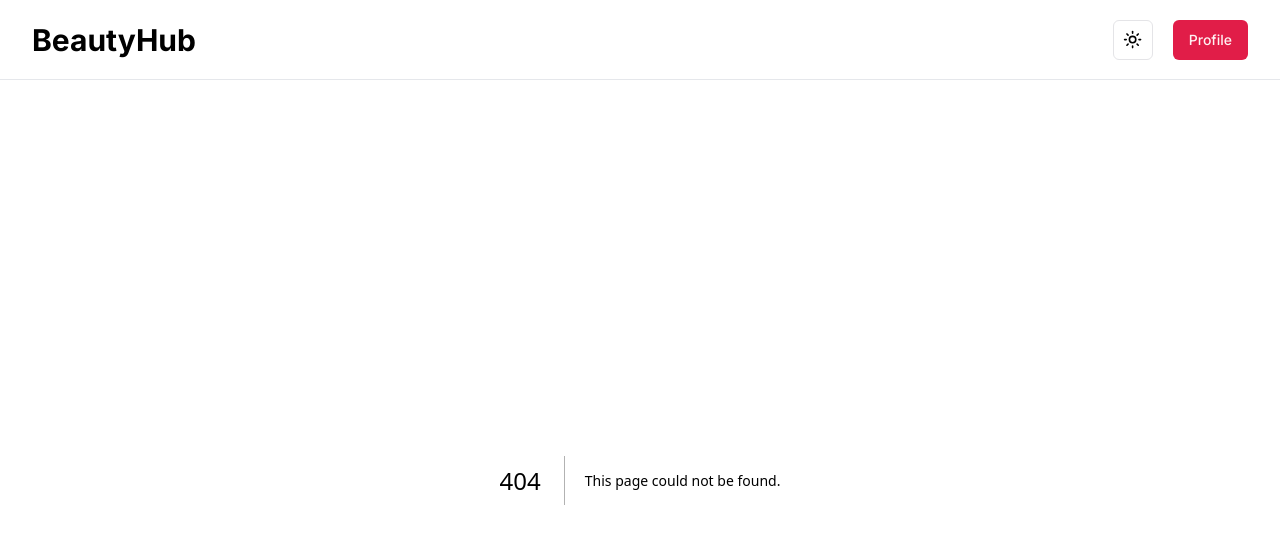
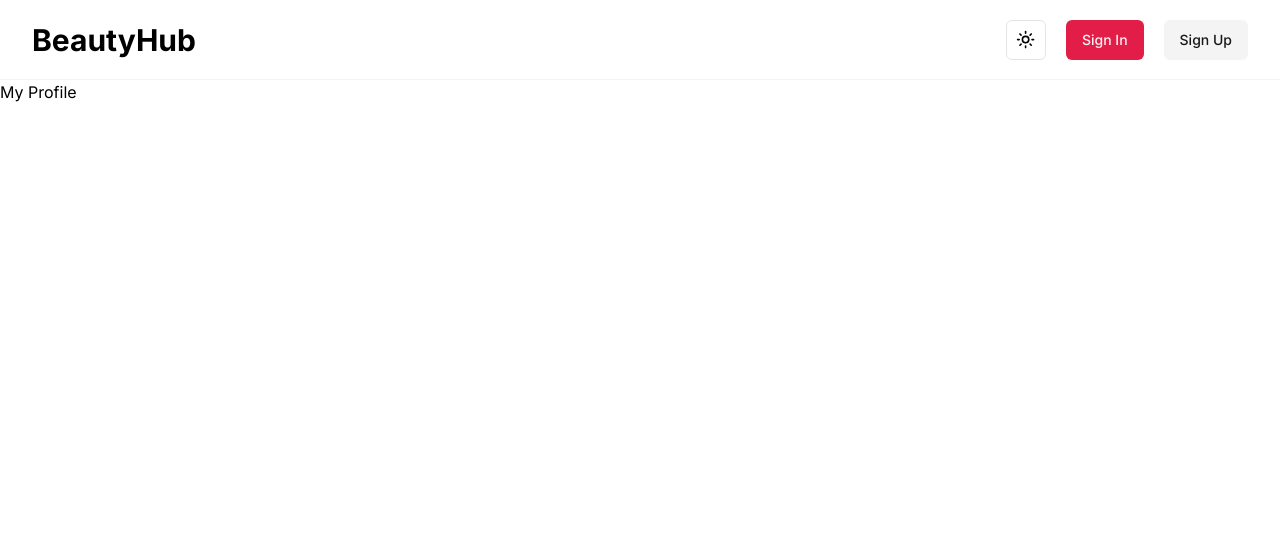
Before and after one commit to cindyquach12/beautyhub, a Next.js app: page /profile in a window 1280 px wide. Before the commit this address had no page. Shown: the top 544 px of the page. Built offline with nearby package versions, Linux system fonts and the light colour scheme; no server answers.

Commit message:
feat: :sparkles: added backdrop blur to navbar, and started setting up page links in the Profile menu

```diff
--- a/app/components/NavBar.tsx
+++ b/app/components/NavBar.tsx
@@ -13,16 +13,18 @@ export async function NavBar() {
     const { isAuthenticated } = getKindeServerSession();
 
     return (
-        <nav className="border-b bg-background h-[10vh] flex items-center sticky top-0 w-full z-10">
+        <nav className="border-b border-border/40 backdrop-blur-md bg-background/90 h-[10vh] flex items-center sticky top-0 w-full z-10">
             <div className="container flex items-center justify-between">
                 <Link href="/">
                     <h1 className="font-bold text-3xl">BeautyHub</h1>
                 </Link>
 
-                {/* {(await isAuthenticated()) ? (
-                    <LogoutLink>
-                        <Button>Log out</Button>
-                    </LogoutLink>
+                {(await isAuthenticated()) ? (
+                    <div className="flex items-center gap-x-5">
+                        <ThemeToggle />
+                        <Button><Link href={"/business"}>For business</Link></Button>
+                        <Profile/>
+                     </div>
                 ) : (
                     <div className="flex items-center gap-x-5">
                         <ThemeToggle />
@@ -33,12 +35,8 @@ export async function NavBar() {
                             <Button variant="secondary">Sign Up</Button>
                         </RegisterLink>
                     </div>
-                )} */}
+                )}
 
-                <div className="flex items-center gap-x-5">
-                    <ThemeToggle />
-                    <Profile/>
-                </div>
             </div>
         </nav>
     );
--- a/app/components/Profile.tsx
+++ b/app/components/Profile.tsx
@@ -1,5 +1,4 @@
 // Profile component - doubles as picture and settings menu dropdown
-'use client';
 
 import { Button } from "@/components/ui/button";
 import {
@@ -10,13 +9,19 @@ import {
     DropdownMenuSeparator,
     DropdownMenuLabel
 } from "@/components/ui/dropdown-menu";
+import Link from "next/link";
 import {
     RegisterLink,
     LoginLink,
     LogoutLink,
 } from "@kinde-oss/kinde-auth-nextjs/components";
+import { getKindeServerSession } from "@kinde-oss/kinde-auth-nextjs/server";
 
-export default function Profile(){
+export default async function Profile(){
+    const { isAuthenticated } = getKindeServerSession();
+
+    // Login / Sign up vs just Log in?
+
     return (
         <DropdownMenu>
             <DropdownMenuTrigger asChild>
@@ -27,14 +32,20 @@ export default function Profile(){
             <DropdownMenuContent align="end">
                 <DropdownMenuLabel>My Account</DropdownMenuLabel>
                 <DropdownMenuSeparator />
-                <DropdownMenuItem>Profile</DropdownMenuItem>
-                <DropdownMenuItem>Favorites</DropdownMenuItem>
-                <DropdownMenuItem>Settings</DropdownMenuItem>
+                <DropdownMenuItem><Link href={'/profile'}>Profile</Link></DropdownMenuItem>
+                <DropdownMenuItem><Link href={'/profile/{profileId}/favorites'}>Favorites</Link></DropdownMenuItem>
+                <DropdownMenuItem><Link href={'/profile/{profileId}/settings'}>Settings</Link></DropdownMenuItem>
                 <DropdownMenuSeparator />
                 <DropdownMenuItem>
-                    <LogoutLink>
-                        Log out
-                    </LogoutLink>
+                    {(await isAuthenticated()) ? (
+                        <LogoutLink>
+                            Log out
+                        </LogoutLink>
+                    ) : (
+                        <LoginLink>
+                            Log in
+                        </LoginLink>
+                    )}
                 </DropdownMenuItem>
             </DropdownMenuContent>
         </DropdownMenu>
--- /dev/null
+++ b/app/profile/page.tsx
@@ -0,0 +1,3 @@
+export default function Profile(){
+    return <div>My Profile</div>
+}
```
